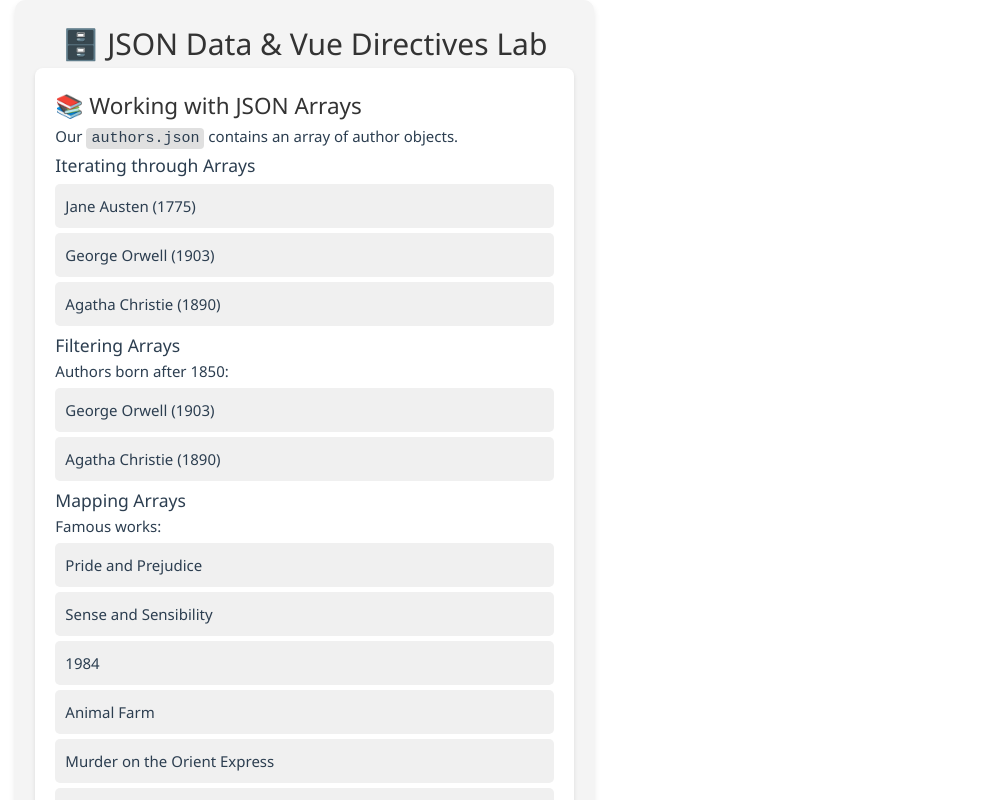
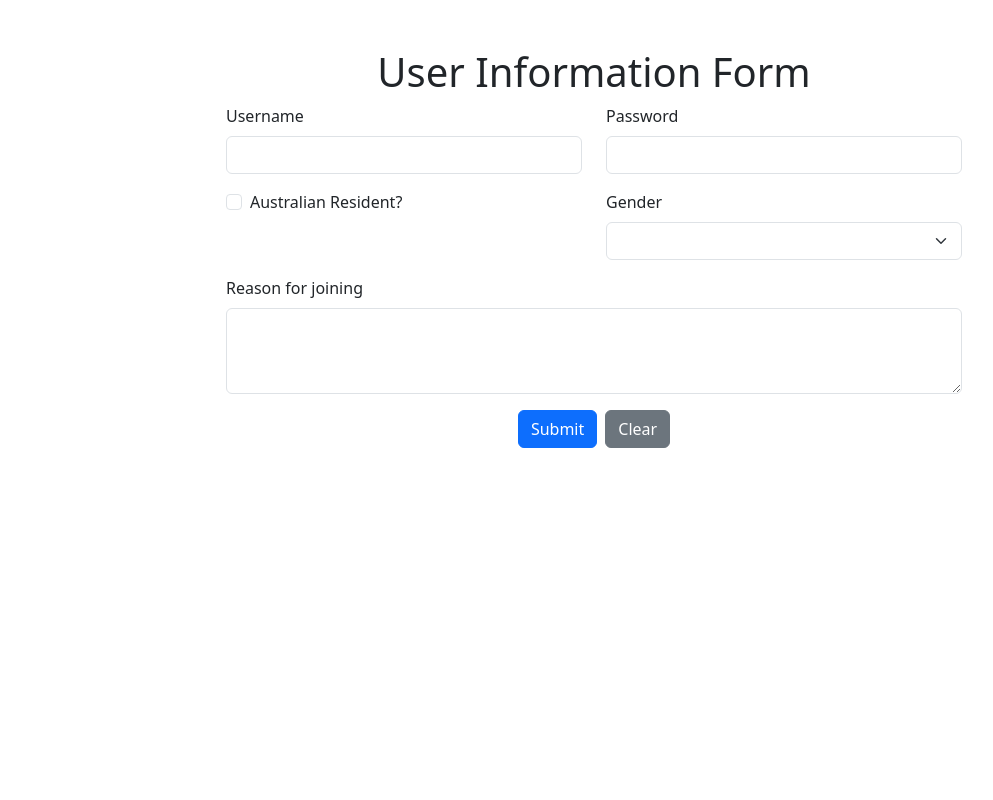
Before and after one commit to wxuu0076/wxu-library, a Vue app: page / in a window 1280 px wide. Shown: the top 800 px of the page, without its empty margins (46-1039 px from the left). Built offline with nearby package versions, Linux system fonts and the light colour scheme.

Commit message:
Complete FIT5032 Week 3 Bootstrap lab

```diff
--- a/package.json
+++ b/package.json
@@ -9,6 +9,7 @@
     "preview": "vite preview"
   },
   "dependencies": {
+    "bootstrap": "^5.3.8",
     "vue": "^3.5.40"
   },
   "devDependencies": {
--- a/src/App.vue
+++ b/src/App.vue
@@ -1,7 +1,9 @@
 <script setup>
-import JSONLab from "./components/JSON.vue"
+import LibraryRegistrationForm from './components/LibraryRegistrationForm.vue'
+// import JSONLab from './components/JSON.vue'
 </script>
 
 <template>
-  <JSONLab />
+  <LibraryRegistrationForm />
+  <!-- <JSONLab /> -->
 </template>
--- a/src/assets/main.css
+++ b/src/assets/main.css
@@ -1,9 +1,7 @@
 @import './base.css';
 
 #app {
-  max-width: 1280px;
-  margin: 0 auto;
-  padding: 2rem;
+  width: 100%;
   font-weight: normal;
 }
 
@@ -20,16 +18,3 @@
     background-color: hsla(160, 100%, 37%, 0.2);
   }
 }
-
-@media (min-width: 1024px) {
-  body {
-    display: flex;
-    place-items: center;
-  }
-
-  #app {
-    display: grid;
-    grid-template-columns: 1fr 1fr;
-    padding: 0 2rem;
-  }
-}
--- /dev/null
+++ b/src/components/LibraryRegistrationForm.vue
@@ -0,0 +1,138 @@
+<template>
+  <div class="container mt-5">
+    <div class="row">
+      <div class="col-md-8 offset-md-2">
+        <h1 class="text-center">User Information Form</h1>
+        <form @submit.prevent="submitForm">
+          <div class="row mb-3">
+            <div class="col-sm-6">
+              <label for="username" class="form-label">Username</label>
+              <input
+                id="username"
+                v-model="formData.username"
+                type="text"
+                class="form-control"
+              />
+            </div>
+
+            <div class="col-sm-6">
+              <label for="password" class="form-label">Password</label>
+              <input
+                id="password"
+                v-model="formData.password"
+                type="password"
+                class="form-control"
+              />
+            </div>
+          </div>
+
+          <div class="row mb-3">
+            <div class="col-sm-6">
+              <div class="form-check">
+                <input
+                  id="isAustralian"
+                  v-model="formData.isAustralian"
+                  type="checkbox"
+                  class="form-check-input"
+                />
+                <label class="form-check-label" for="isAustralian">
+                  Australian Resident?
+                </label>
+              </div>
+            </div>
+
+            <div class="col-sm-6">
+              <label for="gender" class="form-label">Gender</label>
+              <select id="gender" v-model="formData.gender" class="form-select">
+                <option value="male">Male</option>
+                <option value="female">Female</option>
+                <option value="other">Other</option>
+              </select>
+            </div>
+          </div>
+
+          <div class="mb-3">
+            <label for="reason" class="form-label">Reason for joining</label>
+            <textarea
+              id="reason"
+              v-model="formData.reason"
+              class="form-control"
+              rows="3"
+            ></textarea>
+          </div>
+
+          <div class="text-center">
+            <button type="submit" class="btn btn-primary me-2">Submit</button>
+            <button type="button" class="btn btn-secondary" @click="clearForm">
+              Clear
+            </button>
+          </div>
+        </form>
+      </div>
+    </div>
+
+    <div v-if="submittedCards.length" class="row mt-5">
+      <div class="d-flex flex-wrap justify-content-start">
+        <div
+          v-for="(card, index) in submittedCards"
+          :key="index"
+          class="card m-2"
+          style="width: 18rem"
+        >
+          <div class="card-header">User Information</div>
+          <ul class="list-group list-group-flush">
+            <li class="list-group-item">Username: {{ card.username }}</li>
+            <li class="list-group-item">Password: {{ card.password }}</li>
+            <li class="list-group-item">
+              Australian Resident: {{ card.isAustralian ? 'Yes' : 'No' }}
+            </li>
+            <li class="list-group-item">Gender: {{ card.gender }}</li>
+            <li class="list-group-item">Reason: {{ card.reason }}</li>
+          </ul>
+        </div>
+      </div>
+    </div>
+  </div>
+</template>
+
+<script setup>
+import { ref } from 'vue'
+
+const emptyForm = () => ({
+  username: '',
+  password: '',
+  isAustralian: false,
+  reason: '',
+  gender: '',
+})
+
+const formData = ref(emptyForm())
+const submittedCards = ref([])
+
+const submitForm = () => {
+  submittedCards.value.push({ ...formData.value })
+}
+
+const clearForm = () => {
+  formData.value = emptyForm()
+}
+</script>
+
+<style scoped>
+.card {
+  border: 1px solid #ccc;
+  border-radius: 10px;
+  box-shadow: 0 2px 4px rgba(0, 0, 0, 0.1);
+}
+
+.card-header {
+  padding: 10px;
+  color: white;
+  background-color: #275fda;
+  border-radius: 10px 10px 0 0;
+}
+
+.list-group-item {
+  padding: 10px;
+}
+</style>
--- a/src/main.js
+++ b/src/main.js
@@ -1,4 +1,7 @@
 import './assets/main.css'
+// import './style.css'
+import 'bootstrap/dist/css/bootstrap.min.css'
+import 'bootstrap/dist/js/bootstrap.bundle.min.js'
 
 import { createApp } from 'vue'
 import App from './App.vue'
--- /dev/null
+++ b/src/style.css
@@ -0,0 +1,26 @@
+/* Tag selectors */
+h1 {
+  text-align: center;
+  margin-top: 20px;
+  text-shadow: 4px 4px 8px rgba(0, 0, 0, 0.5);
+}
+
+/* Class selectors */
+.form {
+  text-align: center;
+  margin-top: 50px;
+}
+
+/* ID selectors */
+#username:focus,
+#password:focus,
+#isAustralian:focus,
+#reason:focus {
+  border-color: #ff6347;
+  background-color: #ffebe8;
+}
+
+/* Attribute selectors */
+select[id='gender'] {
+  background-color: #d3d3d3;
+}
```
Also changed, not shown: 1 other file (tests, documents, lock files or other folders).
